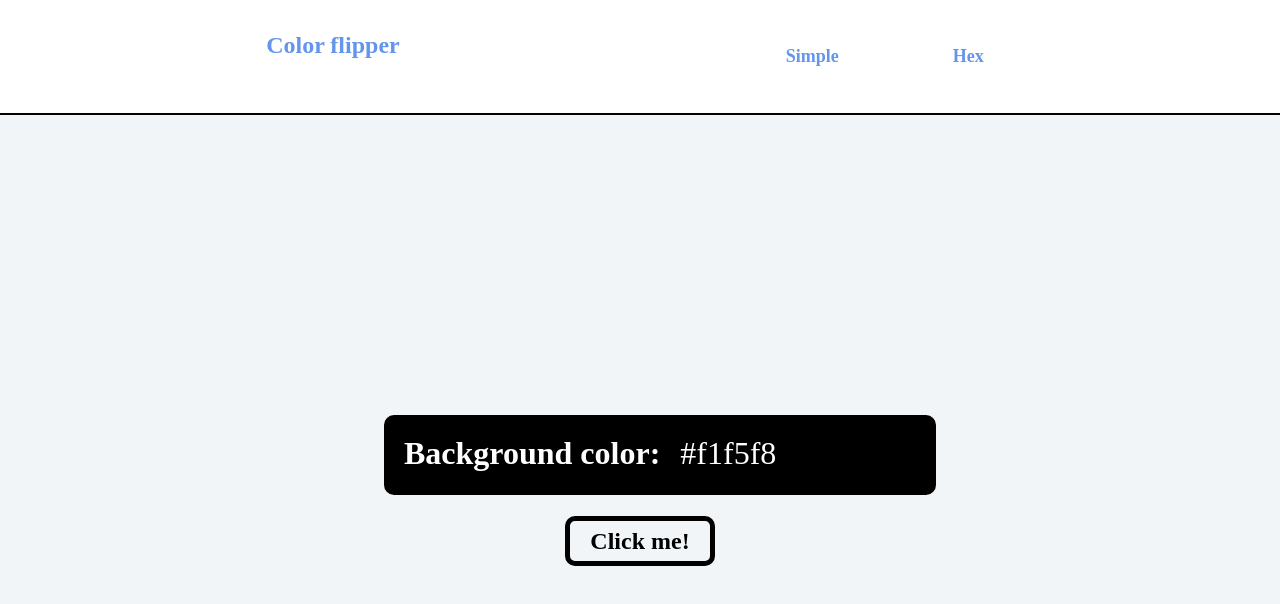
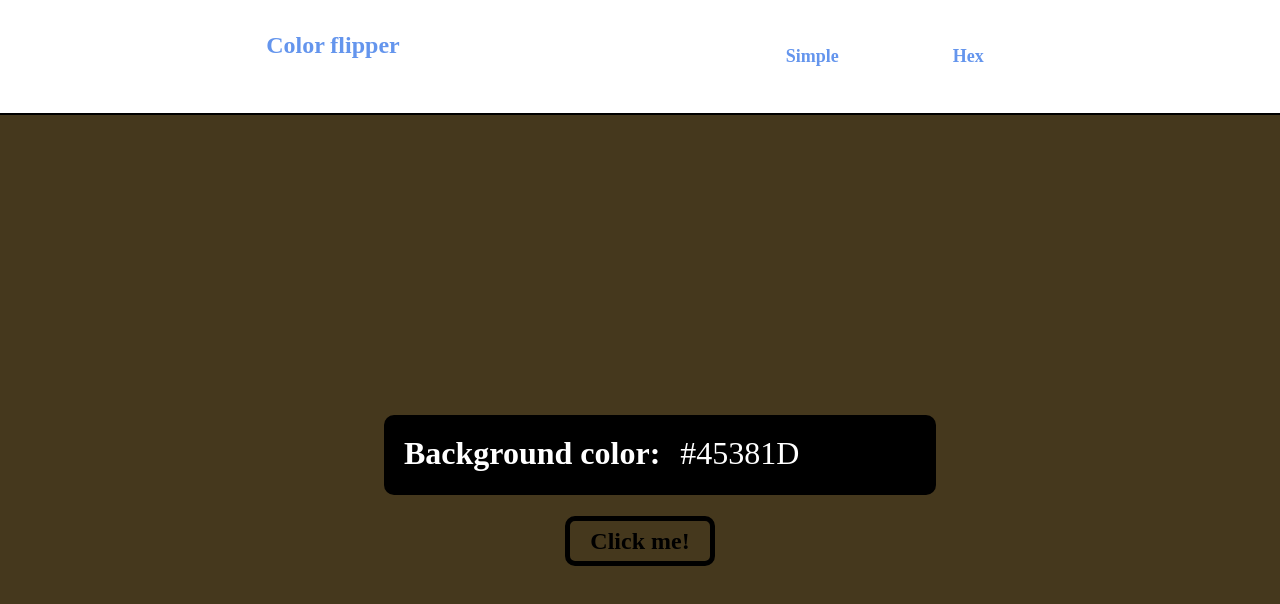
Before and after one commit to ArekSzlapa/color-changer, a plain HTML site: page hex.html in a window 1280 px wide. Both pictures are taken after a click on the button "Click me!". Drawn offline with Linux system fonts and the light colour scheme.

Commit message:
Finished the color flipper

```diff
--- a/hex.html
+++ b/hex.html
@@ -30,6 +30,6 @@
 
 
 
-<script src="/hex.js"></script>
+<script src="./hex.js"></script>
 </body>
 </html>
--- a/hex.js
+++ b/hex.js
@@ -0,0 +1,16 @@
+const colors=[0,1,2,3,4,5,6,7,8,9,"A","B","C","D","E","F"];
+const btn = document.querySelector(".clickMe");
+const display=document.querySelector("#color");
+
+function getRandomNumber(){
+    return Math.floor(Math.random()*colors.length);
+}
+
+btn.addEventListener('click',function(){
+    let hexColor="#";
+    for (i=0; i<6; i++){
+        hexColor +=colors[getRandomNumber()];
+    }
+    display.textContent=hexColor;
+    document.body.style.backgroundColor=hexColor;
+});
--- a/script.js
+++ b/script.js
@@ -1,5 +1,5 @@
 const colors=['red','blue','green','black'];
-const display=document.querySelector(".color");
+const display=document.querySelector("#color");
 const btn = document.querySelector('.clickMe');
 
 btn.addEventListener('click', function(){
```
